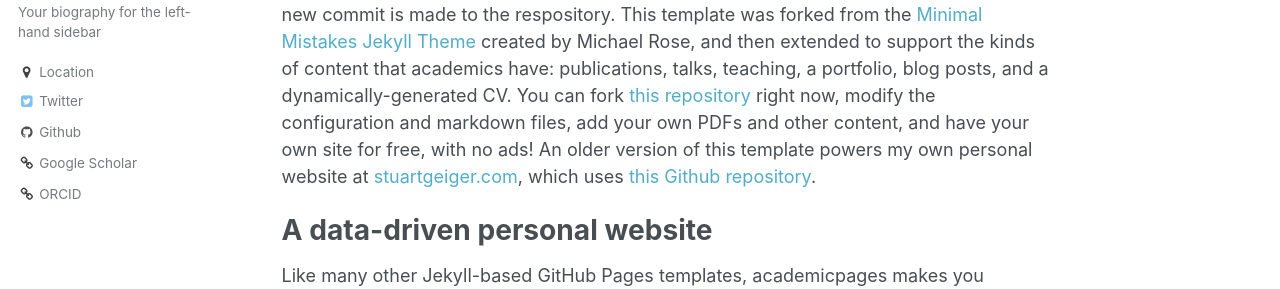
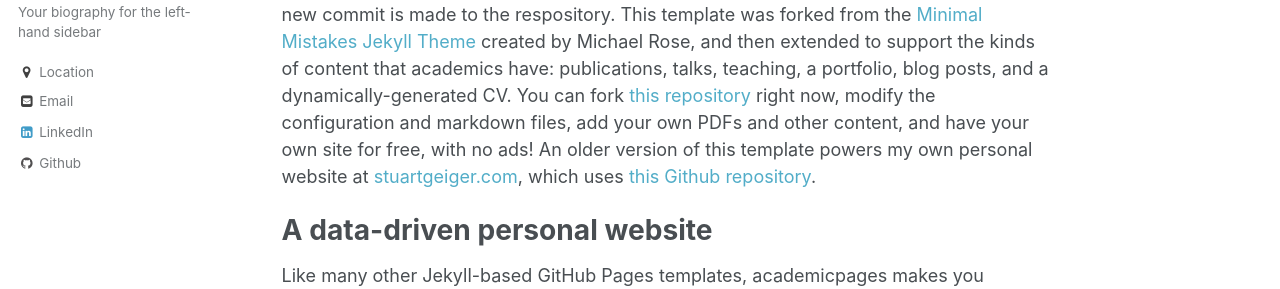
Before and after one commit to mcolvin/WFA4313-Fisheries-Management, a Jekyll site: the page built from docs/_pages/about.md, in a window 1280 px wide. Shown: the part 268-557 px from the top of the page. Built offline with Jekyll 4.4.1, drawn with Linux system fonts in a browser that asks for light colours; some of the changed lines change nothing that is shown.

Commit message:
cleaning up yaml

```diff
--- a/docs/_config.yml
+++ b/docs/_config.yml
@@ -82,8 +82,8 @@ author:
   bio              : "Your biography for the left-hand sidebar"
   location         : "Location"
   employer         :
-  googlescholar    : "http://yourfullgooglescholarurl.com"
-  email            :
+  googlescholar    :
+  email            : michael.colvin@msstate.edu
   uri              :
   bitbucket        :
   codepen          :
@@ -91,19 +91,19 @@ author:
   flickr           :
   facebook         :
   foursquare       :
-  github           : "academicpages"
+  github           : "mcolvin"
   google_plus      :
   keybase          :
   instagram        :
   lastfm           :
-  linkedin         :
-  orcid            : "http://orcid.org/yourorcidurl"
+  linkedin         : https://www.linkedin.com/in/michael-colvin-430a492a/
+  orcid            :
   pinterest        :
   soundcloud       :
   stackoverflow    : # http://stackoverflow.com/users/123456/username
   steam            :
   tumblr           :
-  twitter          : "replacethistwitterhandle"
+  twitter          :
   vine             :
   weibo            :
   xing             :
```
